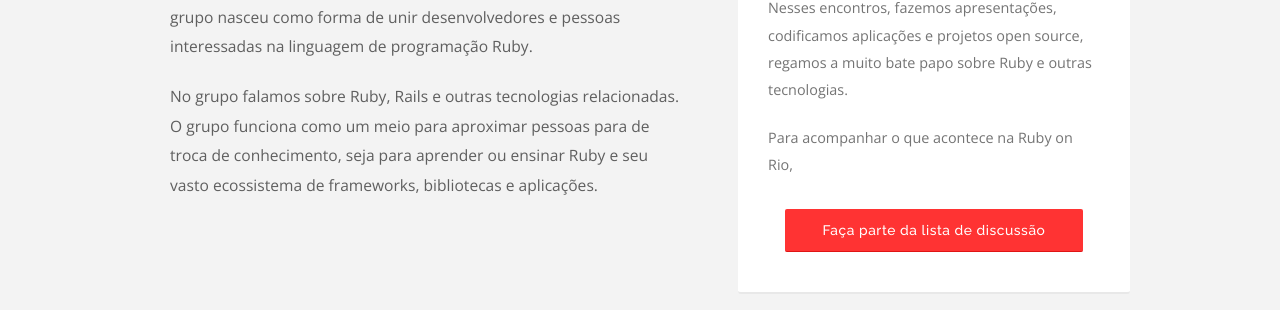
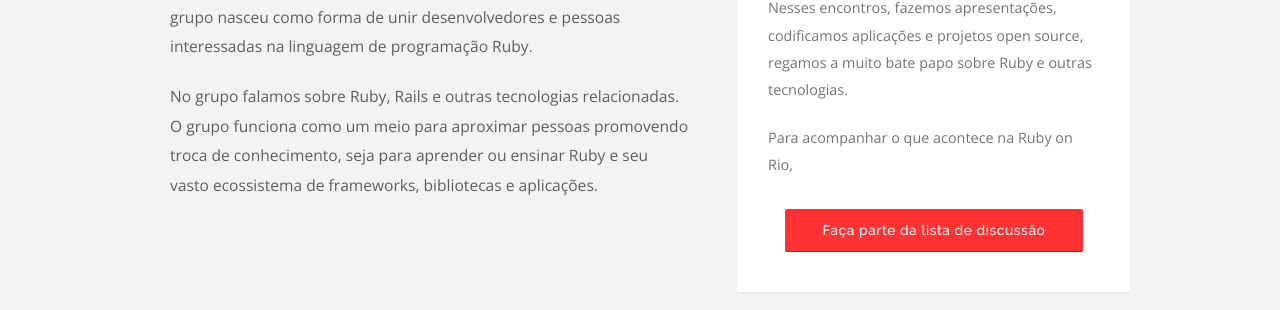
Before and after one commit to rubyonrio/rubyonrio.github.com, a Jekyll site: the page built from index.html, in a window 1280 px wide. Shown: the part 553-863 px from the top of the page. Built offline with Jekyll 4.4.1, drawn with Linux system fonts in a browser that asks for light colours; nearby versions of some CDN libraries.

Commit message:
Remove "para de"

```diff
--- a/index.html
+++ b/index.html
@@ -46,7 +46,7 @@ futute_events:
         O Ruby on Rio é o grupo de usuários de Ruby do Rio de Janeiro. O grupo nasceu como forma de unir desenvolvedores e pessoas interessadas na linguagem de programação Ruby.
       </p>
       <p>
-        No grupo falamos sobre Ruby, Rails e outras tecnologias relacionadas. O grupo funciona como um meio para aproximar pessoas para de troca de conhecimento, seja para aprender ou ensinar Ruby e seu vasto ecossistema de frameworks, bibliotecas e aplicações.
+        No grupo falamos sobre Ruby, Rails e outras tecnologias relacionadas. O grupo funciona como um meio para aproximar pessoas promovendo troca de conhecimento, seja para aprender ou ensinar Ruby e seu vasto ecossistema de frameworks, bibliotecas e aplicações.
       </p>
       <br>
     </article>
```
